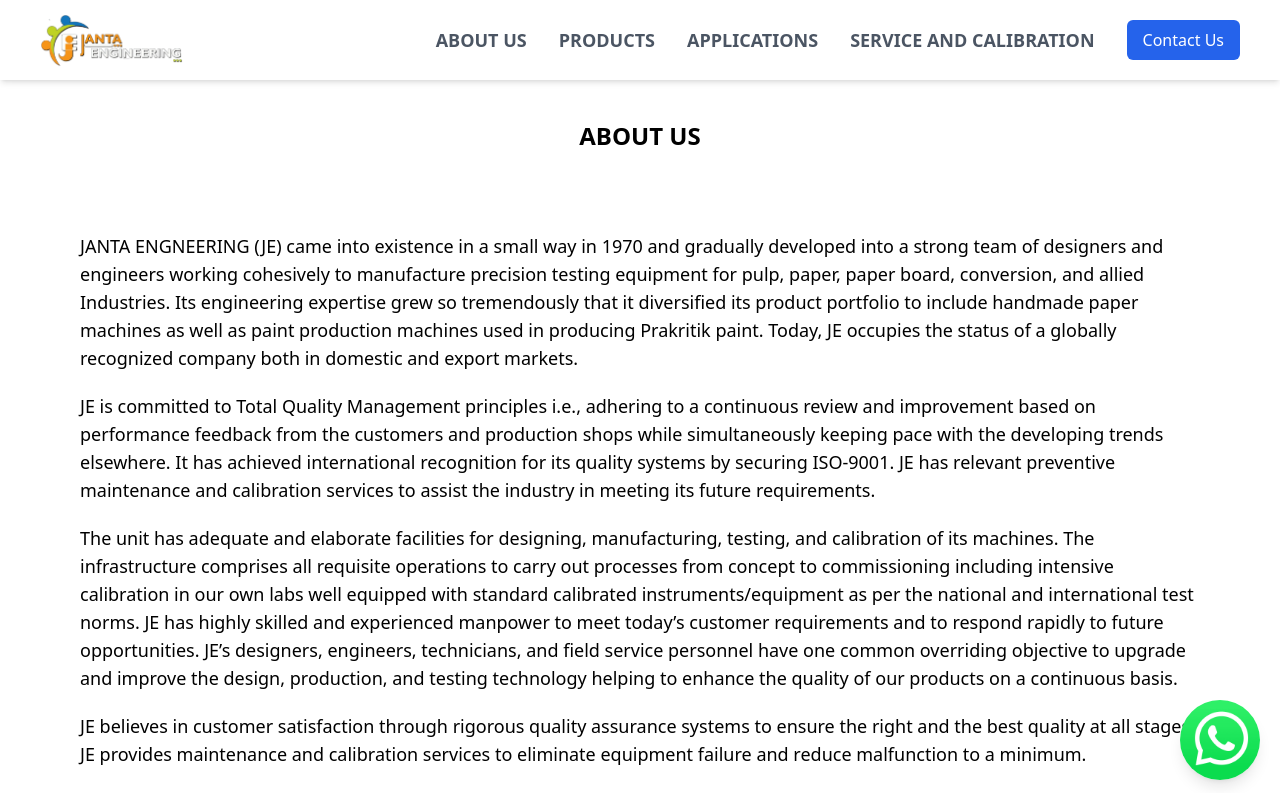
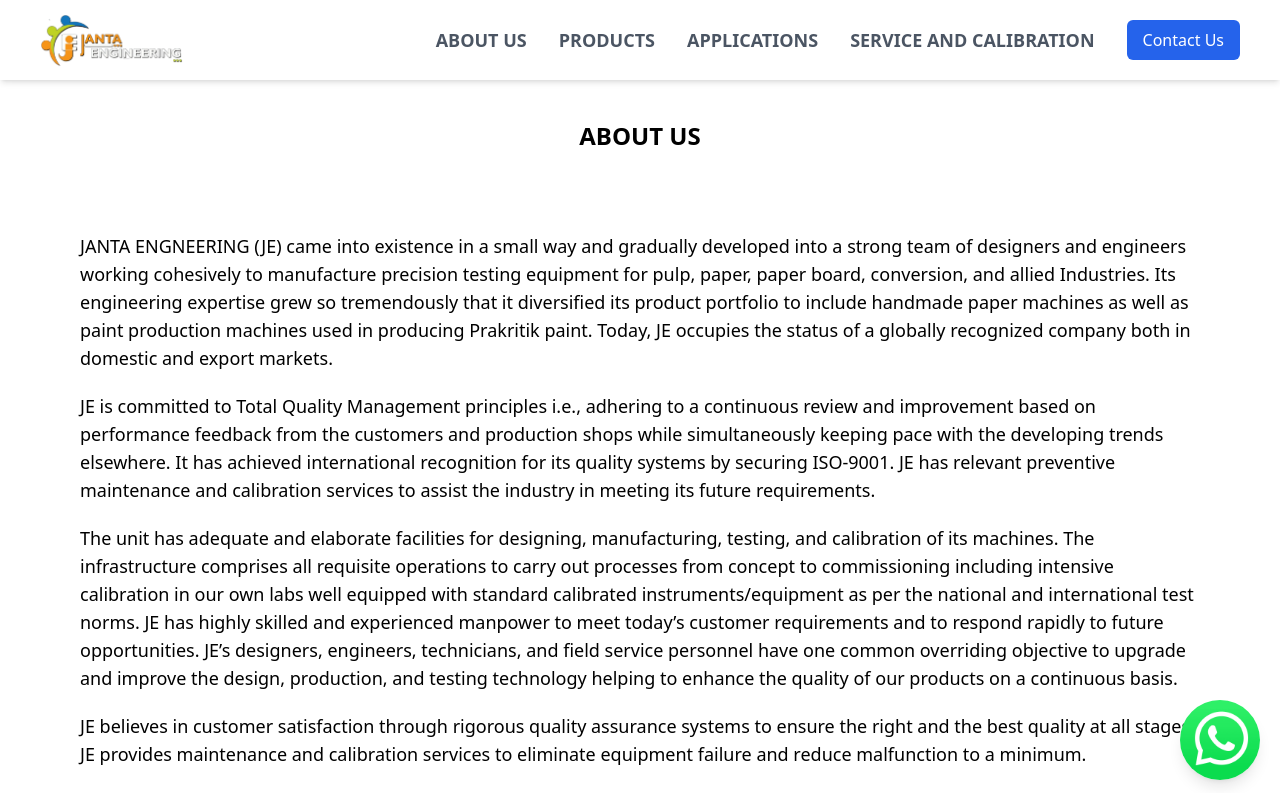
Before and after one commit to Soumyamittal2003/Janta-Engineering, a React (Vite) app: page /WhoAreWe in a window 1280 px wide. Shown: the top 793 px of the page. Built offline with nearby package versions, Linux system fonts and the light colour scheme.

Commit message:
blogs changed

```diff
--- a/src/AboutUs/WhoAreWe.jsx
+++ b/src/AboutUs/WhoAreWe.jsx
@@ -12,12 +12,12 @@
       </div>
       <div className=" text-center min-h-screen px-20 py-10 font-medium text-lg">
         <p className="text-start mb-5">
-          JANTA ENGNEERING (JE) came into existence in a small way in 1970 and
-          gradually developed into a strong team of designers and engineers
-          working cohesively to manufacture precision testing equipment for
-          pulp, paper, paper board, conversion, and allied Industries. Its
-          engineering expertise grew so tremendously that it diversified its
-          product portfolio to include handmade paper machines as well as paint
+          JANTA ENGNEERING (JE) came into existence in a small way and gradually
+          developed into a strong team of designers and engineers working
+          cohesively to manufacture precision testing equipment for pulp, paper,
+          paper board, conversion, and allied Industries. Its engineering
+          expertise grew so tremendously that it diversified its product
+          portfolio to include handmade paper machines as well as paint
           production machines used in producing Prakritik paint. Today, JE
           occupies the status of a globally recognized company both in domestic
           and export markets.
```
Also changed, not shown: src/Components/Blogs.jsx (+0 -66 lines).
